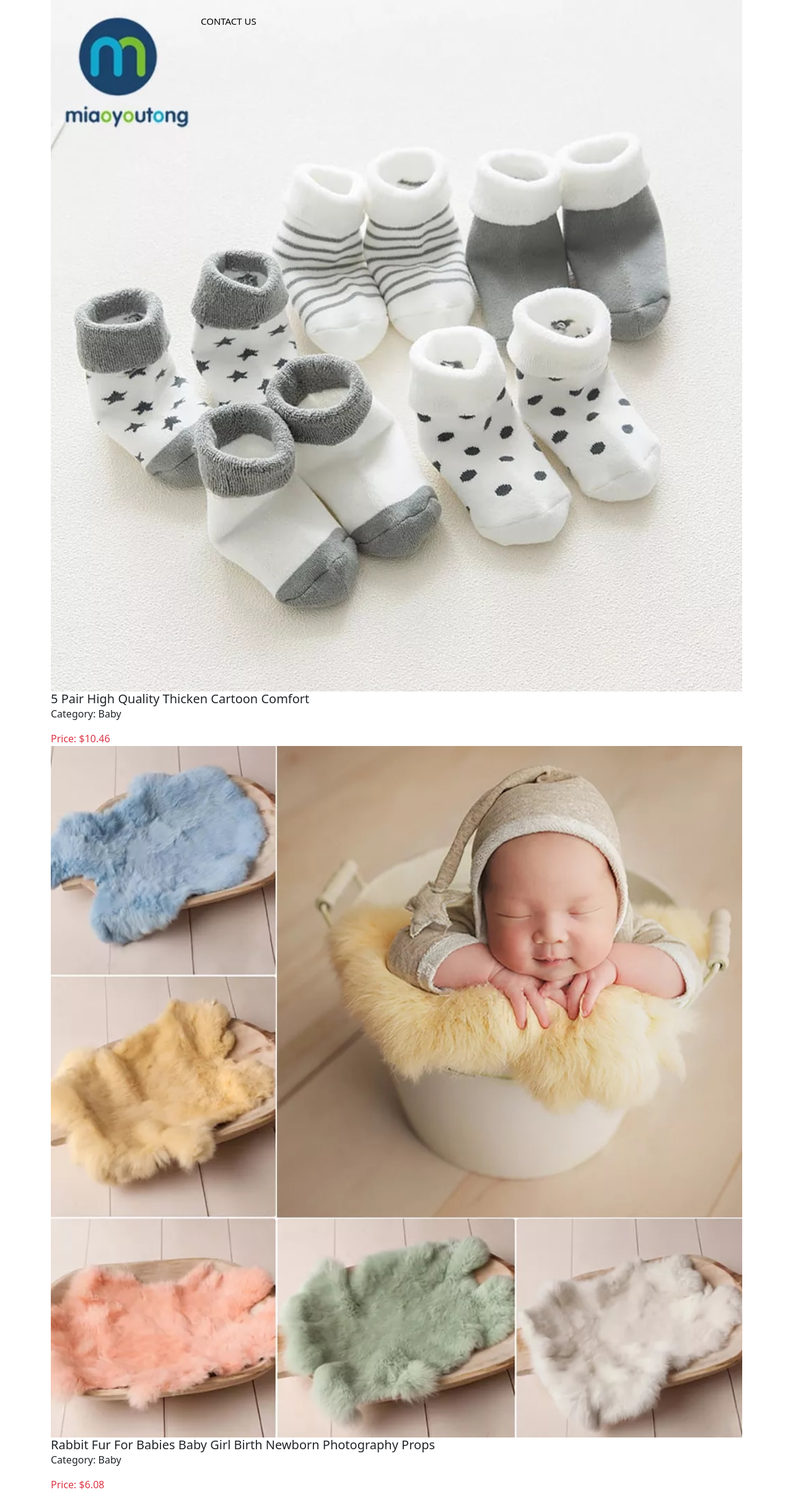
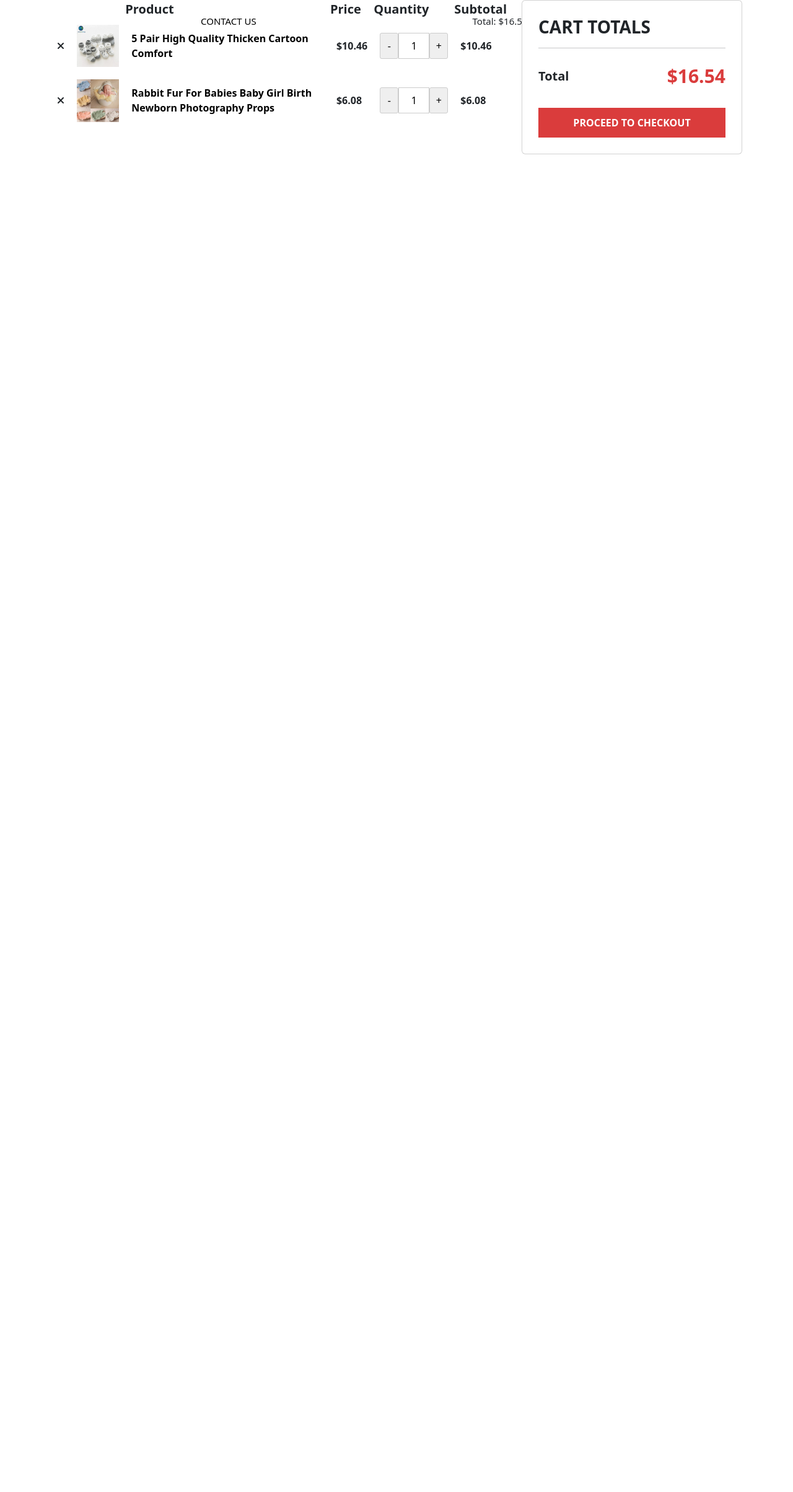
Before and after one commit to Umer4444/OnTradeShoppingWebsite, a Django app: page /cart/ in a window 1280 px wide. Shown: the part 92-2500 px from the top of the page at 62% size. After the commit the page ends 341 px from the top, so only its background shows below. Run offline with Django 4.2, Linux system fonts and the light colour scheme; a user stored in the database is signed in; data comes from the database, SQL or seed files in the repository; both versions use the stored data as it was after the commit.

Commit message:
Done the cart

```diff
--- a/myapp/admin.py
+++ b/myapp/admin.py
@@ -1,5 +1,5 @@
 from django.contrib import admin
-from .models import Product, ProductImage
+from .models import *
 
 class ProductImageInline(admin.TabularInline):
     model = ProductImage
@@ -8,3 +8,7 @@ class ProductImageInline(admin.TabularInline):
 @admin.register(Product)
 class ProductAdmin(admin.ModelAdmin):
     inlines = [ProductImageInline]
+
+@admin.register(Cart)
+class CartAdmin(admin.ModelAdmin):
+    pass  # You can add more configurations or fields to display here
--- a/myapp/templates/myapp/cart.html
+++ b/myapp/templates/myapp/cart.html
@@ -3,22 +3,118 @@
 
 {% block content %}
 
-<div class="container">
-    <!-- Display cart items -->
+<div class="container cart">
+    <div class="col-lg-12">
+        <div class="row">
+            <div class="col-lg-8">
+                <table class="carttable">
+                    <thead>
+                        <tr>
+                            <th></th>
+                            <th></th>
+                            <th>Product</th>
+                            <th>Price</th>
+                            <th>Quantity</th>
+                            <th>Subtotal</th>
+                        </tr>
+                    </thead>
+                    <tbody>
                         {% for product in products_in_cart %}
-<div>
+                        <tr>
+                            <td><i class="fa-solid fa-xmark"></i></td>
+                            <td class="wi__12">
+                                <a href="">
                                     {% if product.productimage_set.exists %}
                                     {% with product.productimage_set.first.image.url as first_image %}
-        <img src="{{ first_image }}" class="card-img-top" alt="{{ product.title }}">
+                                    <img src="{{ first_image }}" alt="{{ product.title }}">
                                     {% endwith %}
                                     {% endif %}
-        <h5 class="card-title">{{ product.title }}</h5>
-        <p class="card-text homeproducts__pfirst">Category: {{ product.get_category_display }}</p>
-        <p class="card-text homeproducts__psecond text-danger">Price: ${{ product.price }}</p>
+                                </a>
+                            </td>
+                            <td><a href="">{{ product.title }}</a></td>
+                            <td class="product-price">${{ product.price }}</td>
+                            <td>
+                                <div class="quantity">
+                                    <button class="decrement">-</button>
+                                    <input type="number" class="count" value="1">
+                                    <button class="increment">+</button>
+                                </div>
+                            </td>
+                            <td class="total-price">${{ product.price }}</td>
+                        </tr>
+                        {% endfor %}
+                    </tbody>
+                </table>
+            </div>
+            <div class="col-lg-4">
+                <div class="card" id="subtotal-section">
+                    <div class="card-body">
+                        <h3 class="card-title">CART TOTALS</h3>
+                        <hr>
+                        <p class="card-text total__p">Total <span class="float-end" id="subtotal">$0.00</span></p>
+                        <a class="cart__btn" href="">PROCEED TO CHECKOUT</a>
 
+                        <!-- Other content in the card -->
                     </div>
-{% endfor %}
-
+                </div>
+            </div>
+        </div>
+    </div>
 </div>
 
-{% endblock  %}
+<script>
+    document.addEventListener('DOMContentLoaded', function () {
+        const decrementBtns = document.querySelectorAll('.decrement');
+        const incrementBtns = document.querySelectorAll('.increment');
+        const countInputs = document.querySelectorAll('.count');
+        const productPrices = document.querySelectorAll('.product-price');
+        const totalPrices = document.querySelectorAll('.total-price');
+        const subtotalElement = document.getElementById('subtotal');
+
+        // Function to update total price based on quantity
+        function updateTotalPrice(index) {
+            const quantity = parseInt(countInputs[index].value);
+            const price = parseFloat(productPrices[index].textContent.replace('$', ''));
+            const totalPrice = quantity * price;
+            totalPrices[index].textContent = '$' + totalPrice.toFixed(2);
+            updateSubtotal(); // Update subtotal when total price changes
+        }
+
+        // Add event listeners to increment and decrement buttons
+        decrementBtns.forEach((btn, index) => {
+            btn.addEventListener('click', function () {
+                let count = parseInt(countInputs[index].value);
+                if (count > 1) {
+                    count--;
+                    countInputs[index].value = count;
+                    updateTotalPrice(index);
+                }
+            });
+        });
+
+        incrementBtns.forEach((btn, index) => {
+            btn.addEventListener('click', function () {
+                let count = parseInt(countInputs[index].value);
+                count++;
+                countInputs[index].value = count;
+                updateTotalPrice(index);
+            });
+        });
+
+        // Function to calculate subtotal
+        function updateSubtotal() {
+            let subtotal = 0;
+            totalPrices.forEach(price => {
+                subtotal += parseFloat(price.textContent.replace('$', ''));
+            });
+            subtotalElement.textContent = '$' + subtotal.toFixed(2);
+        }
+
+        // Initial calculation of total prices and subtotal
+        totalPrices.forEach((price, index) => {
+            updateTotalPrice(index);
+        });
+    });
+</script>
+
+{% endblock %}
--- a/myapp/templates/myapp/main.html
+++ b/myapp/templates/myapp/main.html
@@ -39,5 +39,7 @@
     }
 })
     </script>
+
+
   </body>
 </html>
--- a/static/css/main.css
+++ b/static/css/main.css
@@ -214,7 +214,7 @@ nav {
     /* Add your existing styles */
 }
 
-.productdetail__data .productdetail__btn {
+.productdetail__data .productdetail__btn, .cart__btn {
     color: white;
     background-color: #da3c3c;
     border: 2px solid #da3c3c;
@@ -222,8 +222,14 @@ nav {
     text-decoration: none;
     font-weight: 600;
 }
+.cart__btn{
+    width: 100%;
+    text-align: center;
+    display: inline-block;
+    margin-top: 20px;
+}
 
-.productdetail__data .productdetail__btn:hover {
+.productdetail__data .productdetail__btn:hover, .cart__btn:hover {
     background-color: #b53232;
     border: 2px solid #b53232;
 }
@@ -490,6 +496,42 @@ nav {
     position: absolute;
     color: white;
 }
+.wi__12{
+    width: 12%;
+}
+.wi__12 img{
+    width: 100%;
+}
+.carttable a{
+    color: black;
+    text-decoration: none;
+    font-weight: 600;
+}
+.carttable th{
+    font-size: 20px;
+    font-weight: 700;
+}
+.carttable td{
+    padding: 10px;
+    font-weight: 600;
+}
+.cart .card h3{
+    font-weight: 700;
+}
+.cart .card{
+    padding: 10px;
+}
+
+.total__p{
+    margin-top: 30px;
+    font-size: 20px;
+    line-height: 30px;
+    font-weight: 700;
+}
+.total__p span{
+    color: #da3c3c;
+    font-size: 30px;
+}
 
 @media screen and (max-width:770px) {
     .links {
```
Also changed, not shown: db.sqlite3. Lines whose indentation alone changed are shown as unchanged.
